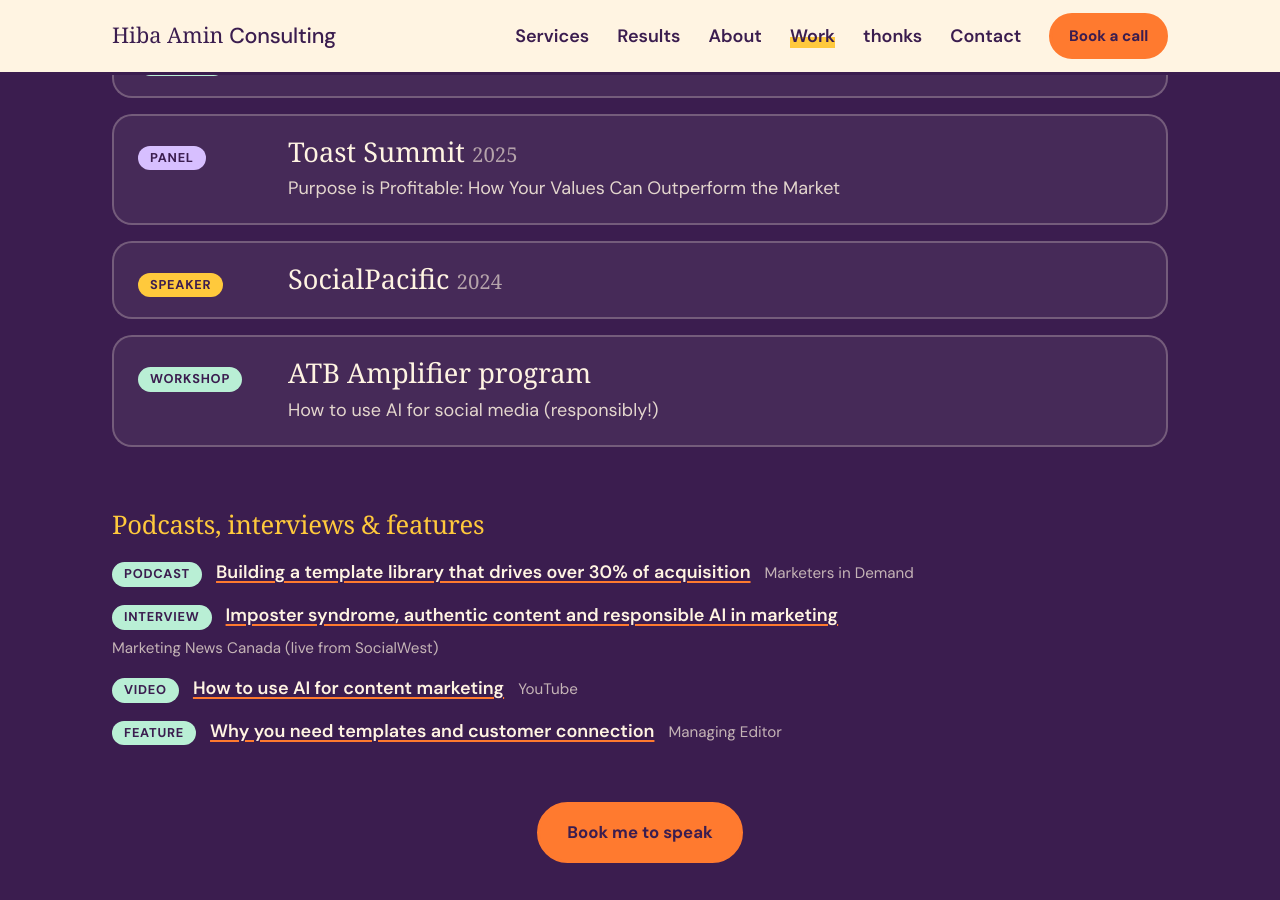
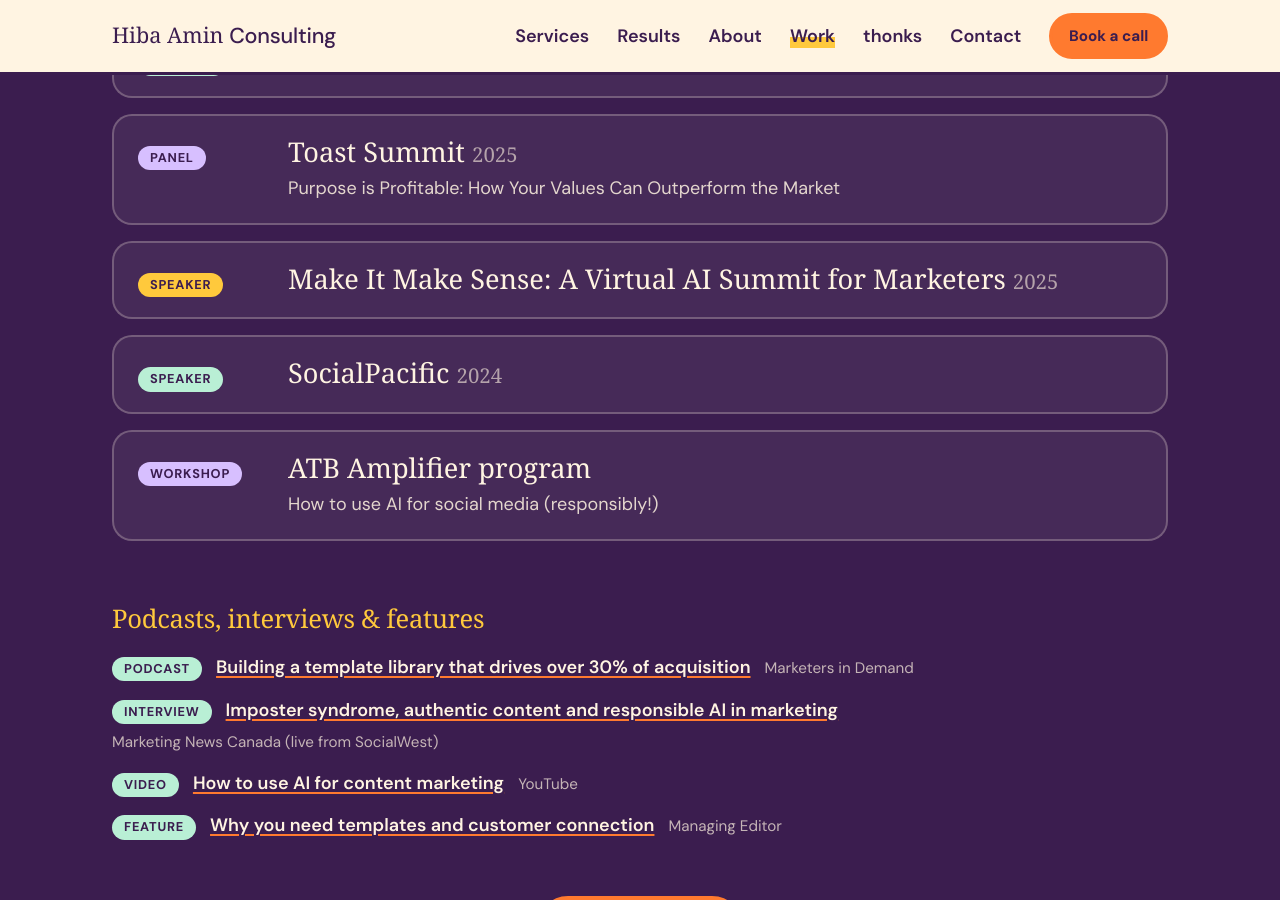
Before and after one commit to h5amin/h5amin.github.io, a Jekyll site: the page built from work/index.html, in a window 1280 px wide and 900 px high, scrolled down 5045 px. Built offline with Jekyll 4.4.1, drawn with Linux system fonts in a browser that asks for light colours; some web fonts are replaced.

Commit message:
Add Make It Make Sense AI summit to speaking list
Co-Authored-By: Claude Opus 5.5 <noreply@anthropic.com>
Claude-Session: https://claude.ai/code/session_01M3jWd6jbrxGvJCUCQM4XXr

```diff
--- a/_data/speaking.yml
+++ b/_data/speaking.yml
@@ -30,6 +30,9 @@ talks:
     year: 2025
     title: "Purpose is Profitable: How Your Values Can Outperform the Market"
   - type: Speaker
+    event: "Make It Make Sense: A Virtual AI Summit for Marketers"
+    year: 2025
+  - type: Speaker
     event: SocialPacific
     year: 2024
   - type: Workshop
```
